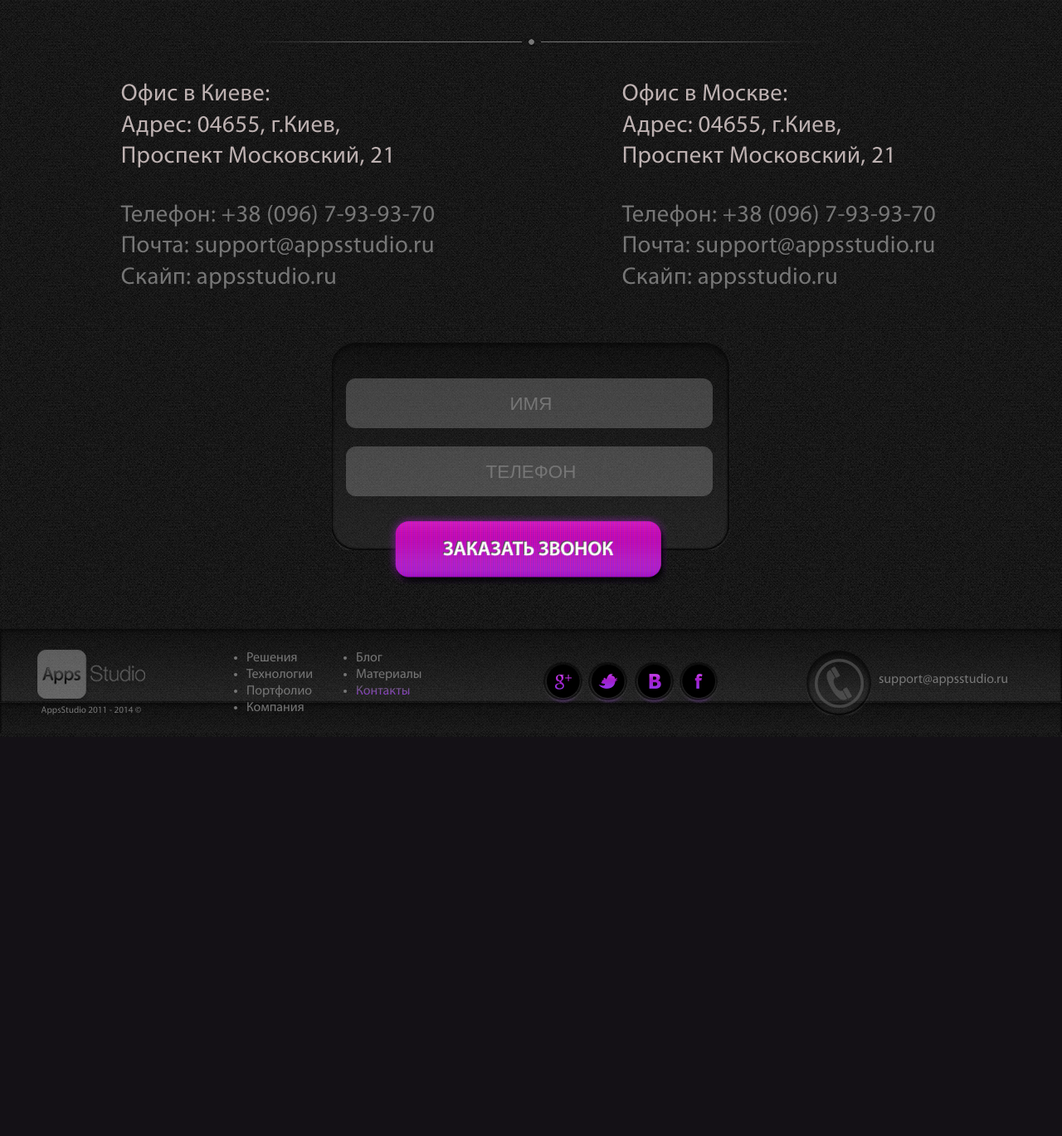
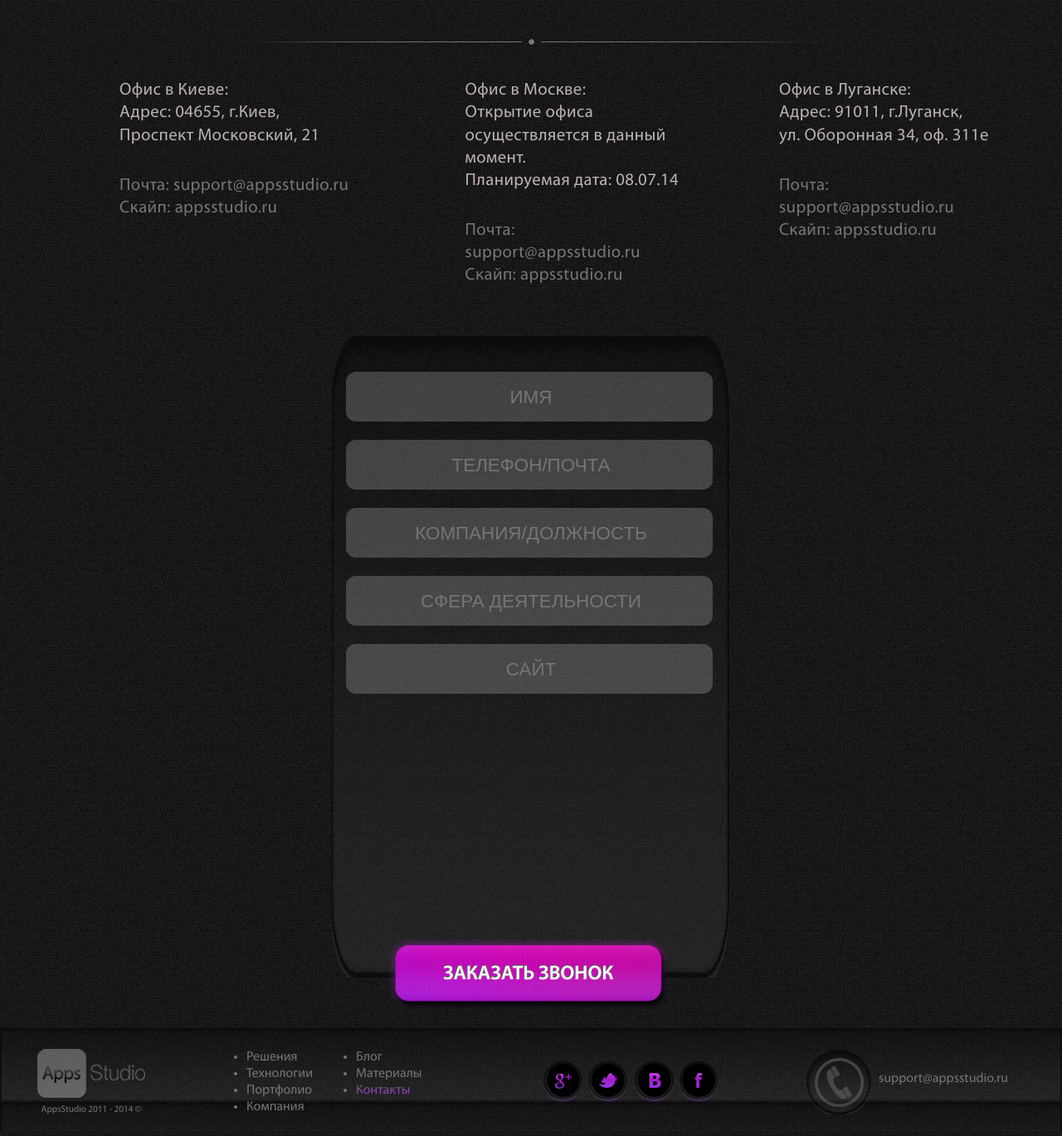
Before and after one commit to RuslanGrigoryev/Apps_studio, a PHP site: page /contacts.html in a window 1280 px wide. Shown: the part 474-1843 px from the top of the page at 83% size. Before the commit the page ends 1362 px from the top, so only its background shows below. Run offline with PHP 8.4, Linux system fonts and the light colour scheme; some libraries are stand-ins or nearby versions.

```diff
--- a/contacts.html
+++ b/contacts.html
@@ -112,25 +112,34 @@
 						<li class="contacts__item">Офис в Киеве:</li>
 						<li class="contacts__item">Адрес: 04655, г.Киев, </li>
 						<li class="contacts__item">Проспект Московский, 21</li>
-						<li class="contacts__item grey">Телефон: +38 (096) 7-93-93-70</li>
 						<li class="contacts__item grey">Почта: <a class="contact__item contact__item__email hover" href="mailto:support@appsstudio.ru">
 			    support@appsstudio.ru
 			  </a></li>
 						<li class="contacts__item grey">Скайп: appsstudio.ru</li>
 					</ul>
-				</div>
+			</div>
 			<div class="wrap-contacts-ul">
 					<ul class="contacts-list contacts-list__right">
 						<li class="contacts__item">Офис в Москве:</li>
-						<li class="contacts__item">Адрес: 04655, г.Киев, </li>
-						<li class="contacts__item">Проспект Московский, 21</li>
-						<li class="contacts__item grey">Телефон: +38 (096) 7-93-93-70</li>
+						<li class="contacts__item">Открытие офиса осуществляется в данный момент.</li>
+						<li class="contacts__item">Планируемая дата: 08.07.14 </li>
 						<li class="contacts__item grey">Почта: <a class="contact__item contact__item__email hover" href="mailto:support@appsstudio.ru">
 			    support@appsstudio.ru
 			  </a></li>
 						<li class="contacts__item grey">Скайп: appsstudio.ru</li>
 					</ul>
-				</div>
+			</div>
+			<div class="wrap-contacts-ul">
+					<ul class="contacts-list contacts-list__right">
+						<li class="contacts__item">Офис в Луганске:</li>
+						<li class="contacts__item">Адрес: 91011, г.Луганск, </li>
+						<li class="contacts__item">ул. Оборонная 34, оф. 311е</li>
+						<li class="contacts__item grey">Почта: <a class="contact__item contact__item__email hover" href="mailto:support@appsstudio.ru">
+			    support@appsstudio.ru
+			  </a></li>
+						<li class="contacts__item grey">Скайп: appsstudio.ru</li>
+					</ul>
+			</div>
 
 		</div>
 	</section>
@@ -139,7 +148,13 @@
 
 		<input type="text" placeholder="имя">
 
-		<input type="text" placeholder="телефон">
+		<input type="text" placeholder="телефон/почта">
+
+		<input type="text" placeholder="компания/должность">
+
+		<input type="text" placeholder="сфера деятельности">
+
+		<input type="text" placeholder="сайт">
 
 		<button>заказать звонок</button>
 
--- a/css/style.css
+++ b/css/style.css
@@ -1101,8 +1101,9 @@ header .contact__item {
 /*17.Contacts.*/
 .wrap-contacts-ul {
     display: inline-block;
-    width: 45%;
+    width: 30%;
     text-align: left;
+    vertical-align: top;
 }
 .contacts-list {
     padding: 0px 0 0 70px;
@@ -1111,7 +1112,7 @@ header .contact__item {
     padding: 0 0 0 108px;
 }
 .contacts__item {
-    font-size: 1.8em;
+    font-size: 1.3em;
     line-height: 1.3em;
     color: #BEB2B2;
     letter-spacing: 0.4px;
@@ -1126,8 +1127,9 @@ header .contact__item {
 .callback {
   background: url(../i/markup/bg-form-popup.png) no-repeat;
   width: 480px;
-  height: 251px;
+  height: 740px;
   position: relative;
+  background-size: 100% 100%;
   text-align: center;
   margin: 60px auto 60px;
   padding: 33px 0 0 0;
@@ -1135,7 +1137,7 @@ header .contact__item {
 }
 .callback button {
     left: 67px;
-    bottom: -7px;
+    bottom: -37px;
     height: 83px;
     background-size: 100%;
     font-size: 1.5em;
@@ -1337,6 +1339,7 @@ header .contact__item {
 }
 .available-btn {
     display: inline-block;
+    margin: 0 5px;
 }
 .available-btn span {
   display: block;
```
Also changed, not shown: portfolio-work.html (+12 -2 lines), i/markup/aple.png (added), i/markup/gp.png (added), i/markup/win.png (added).
